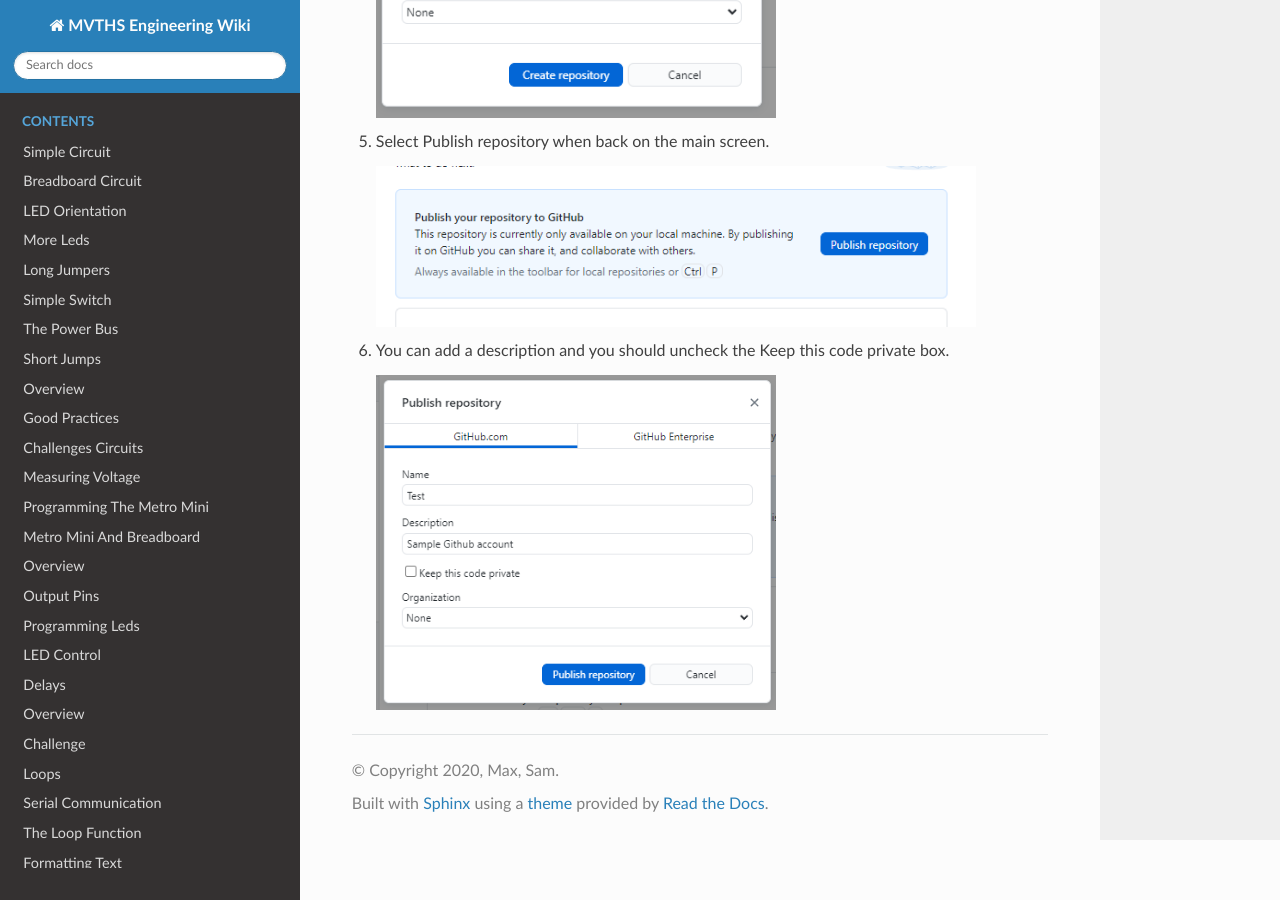
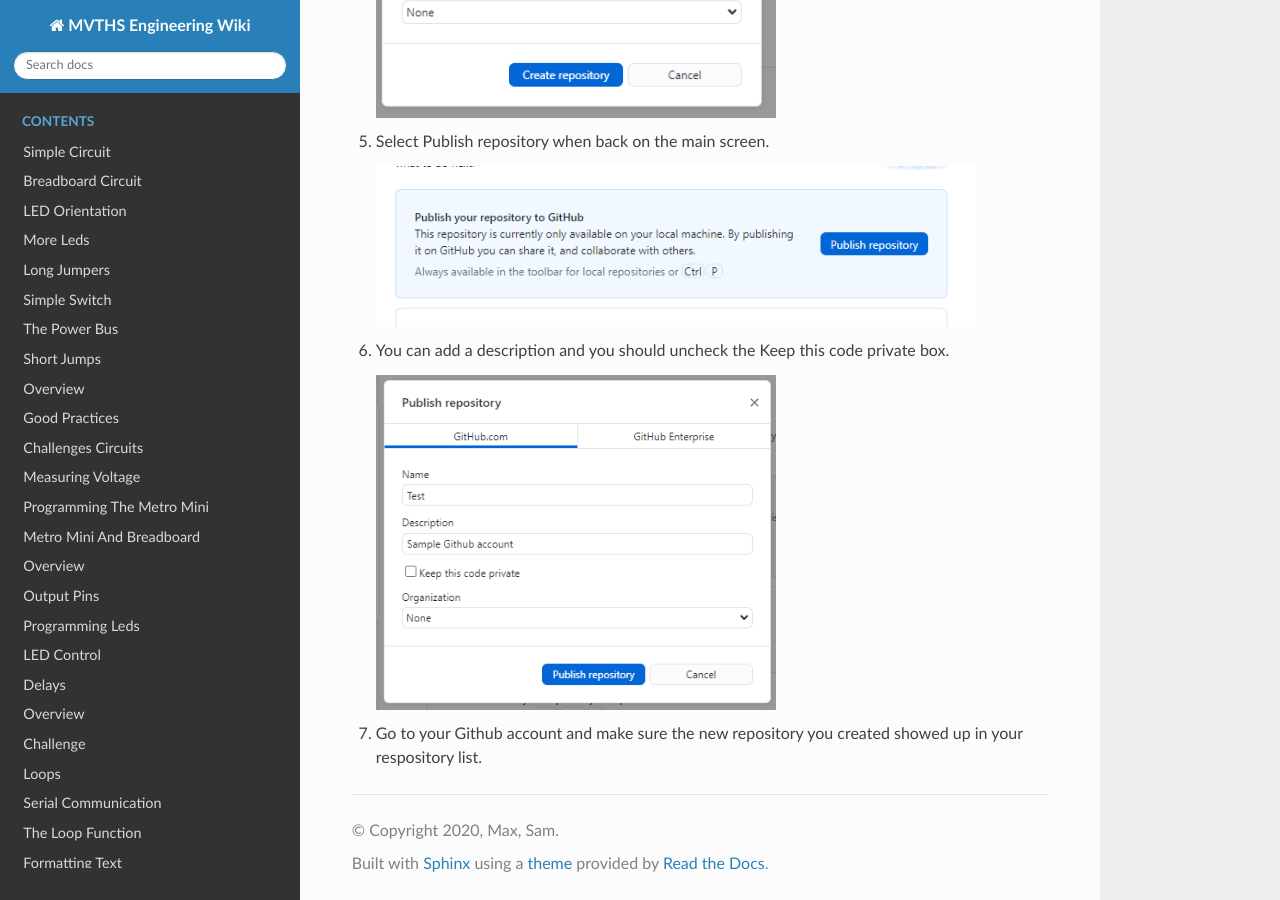
Before and after one commit to maxtkc/mvths-wiki, a Sphinx documentation site: the page built from docs/104-github.rst, in a window 1280 px wide and 900 px high, scrolled down 1280 px. Built offline with Sphinx 7.4.7 and the Read the Docs theme 2.0.0, drawn with Linux system fonts in a browser that asks for light colours; pages that are not in the unit, such as notebooks, are missing from menus.

Commit message:
Update 104-github.rst

```diff
--- a/docs/104-github.rst
+++ b/docs/104-github.rst
@@ -33,3 +33,5 @@
 
    .. figure:: images/publishrepo.PNG
       :width: 400px
+
+#. Go to your Github account and make sure the new repository you created showed up in your respository list.
```
